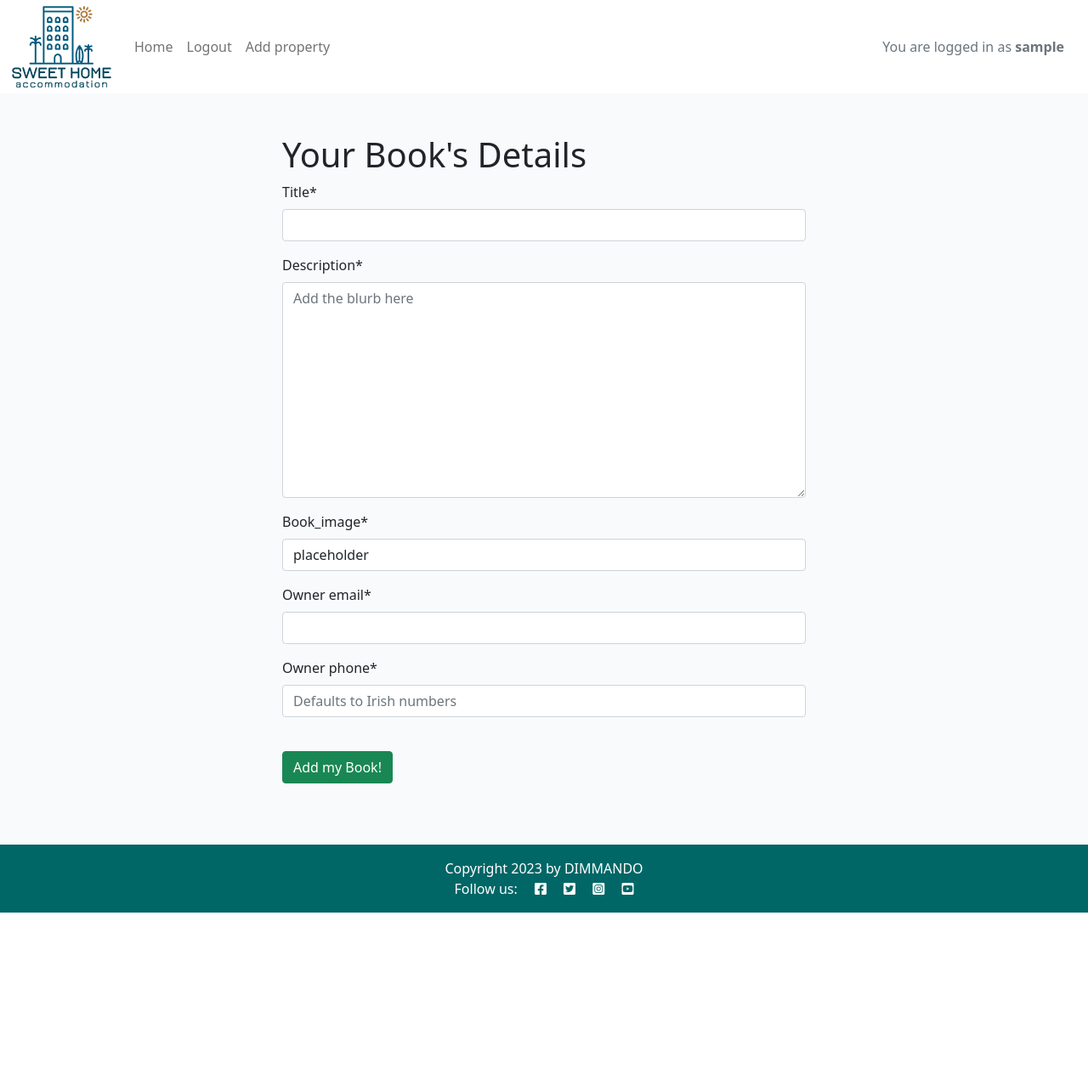
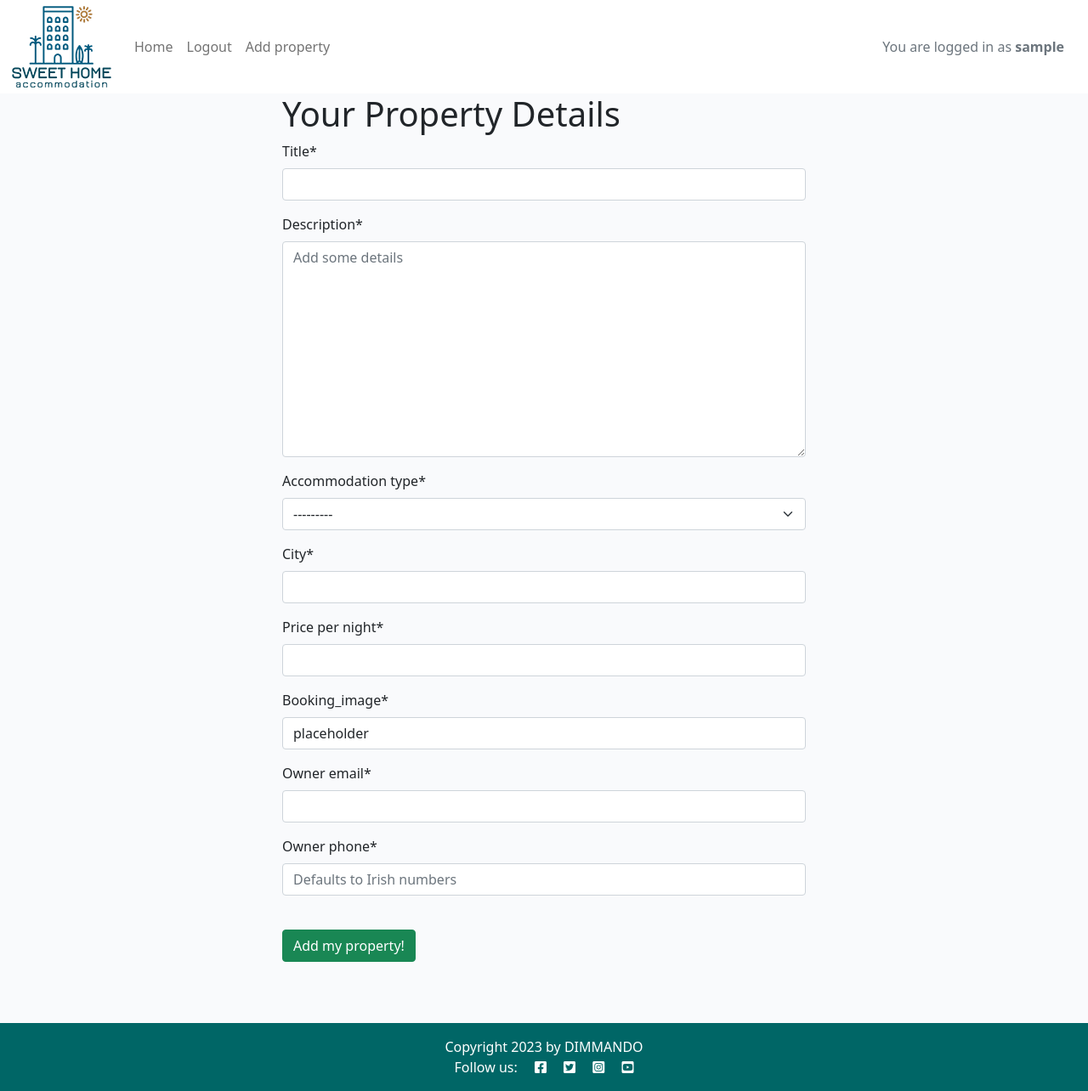
Before and after one commit to dimmando/accommodation, a Django app: page /add-book in a window 1280 px wide. Shown: the whole page at 85% size. Before the commit the page ends 1074 px from the top, so only its background shows below. Run offline with Django 4.2, Linux system fonts and the light colour scheme; the visitor is signed in with stand-in values (Sample User, id 1); some libraries are stand-ins or nearby versions.

Commit message:
Migrate model and customize admin panel

```diff
--- a/accommodation/settings.py
+++ b/accommodation/settings.py
@@ -30,7 +30,7 @@ TEMPLATES_DIR = os.path.join(BASE_DIR, 'templates')
 SECRET_KEY = os.environ.get("SECRET_KEY")
 
 # SECURITY WARNING: don't run with debug turned on in production!
-DEBUG = True
+DEBUG = False
 
 ALLOWED_HOSTS = ['8000-dimmando-accommodation-rwbebsbzbvq.ws.codeinstitute-ide.net', '.herokuapp.com']
 
--- a/booking/forms.py
+++ b/booking/forms.py
@@ -14,30 +14,16 @@ class BookForm(forms.ModelForm):
     class Meta:
         model = BookPost
         fields = [
+            'title',
+            'description',
             'accommodation_type',
-            'title',
-            'book_image',
+            'city',
             'price_per_night',
-            'city',
+            'booking_image',
             'owner_email',
             'owner_phone',
-            'description',
         ]
 
-
-    # class Meta:
-    #     model = BookPost
-    #     fields = [
-    #         'title',
-    #         'book_author',
-    #         'description',
-    #         'genre',
-    #         'condition',
-    #         'reserved',
-    #         'book_image',
-    #         'owner_email',
-    #         'owner_phone',
-    #     ]
 
     def __init__(self, *args, **kwargs):
         """
@@ -47,13 +33,12 @@ class BookForm(forms.ModelForm):
         self.helper = FormHelper()
         self.helper.layout = Layout(
             Field('title'),
-            Field('book_author'),
-            Field('description', placeholder="Add the blurb here"),
-            Field('genre'),
-            Field('condition'),
-            Field('reserved'),
-            Field('book_image'),
+            Field('description', placeholder="Add some details"),
+            Field('accommodation_type'),
+            Field('city'),
+            Field('price_per_night'),
+            Field('booking_image'),
             Field('owner_email'),
             Field('owner_phone', placeholder="Defaults to Irish numbers"),
-            Submit('submit', 'Add my Book!', css_class='btn btn-success my-4'),
+            Submit('submit', 'Add my property!', css_class='btn btn-success my-4'),
         )
--- a/booking/models.py
+++ b/booking/models.py
@@ -17,16 +17,7 @@ class BookPost(models.Model):
 
     """
 
-    # COND_CHOICES = (
-    #     ('as_new', 'As New'),
-    #     ('fine', 'Fine'),
-    #     ('v_good', 'Very Good'),
-    #     ('fair', 'Fair'),
-    #     ('poor', 'Poor'),
-    # )
-
     ACCOMMODATION_TYPES = [
-        ('Flat', 'Flat'),
         ('Room', 'Room'),
         ('Apartment', 'Apartment'),
         ('House', 'House'),
@@ -37,23 +28,19 @@ class BookPost(models.Model):
         User, on_delete=models.CASCADE, related_name='book_posts'
     )
 
+    title = models.CharField(max_length=50)
+    description = models.TextField()
     accommodation_type = models.CharField(max_length=10, choices=ACCOMMODATION_TYPES)
-    title = models.CharField(max_length=50)
-    book_image = CloudinaryField('book_image', default='placeholder')
-    price_per_night = models.DecimalField(max_digits=10, decimal_places=2)
     city = models.CharField(max_length=100)
+    price_per_night = models.DecimalField(max_digits=10, decimal_places=0)
+    booking_image = CloudinaryField('booking_image', default='placeholder')
+    owner_email = models.EmailField()
+    owner_phone = PhoneNumberField(region="IE")
+
+    created_on = models.DateTimeField(auto_now_add=True)
+    updated_on = models.DateTimeField(auto_now=True)
 
     slug = AutoSlugField(populate_from='title', max_length=200, unique=True)
-
-    owner_email = models.EmailField()
-    owner_phone = PhoneNumberField(region="IE")
-    description = models.TextField()
-    # book_author = models.CharField(max_length=50)
-    # genre = models.CharField(max_length=30)
-    created_on = models.DateTimeField(auto_now_add=True)
-    updated_on = models.DateTimeField(auto_now=True)
-    # reserved = models.BooleanField(default=False)
-
 
     class Meta:
         # order the posts on when they were created
@@ -72,45 +59,3 @@ class BookPost(models.Model):
         https://ngangasn.com/what-is-get_absolute_url-in-django/
         """
         return reverse('book_detail', args=[str(self.slug)])
-
-
-# class Accommodation(models.Model):
-#     """
-#     Accommodation Model
-#     """
-#     ACCOMMODATION_TYPES = [
-#         ('Flat', 'Flat'),
-#         ('Room', 'Room'),
-#         ('Apartment', 'Apartment'),
-#         ('House', 'House'),
-#         ('Villa', 'Villa'),
-#     ]
-
-#     name = models.CharField(max_length=100)
-#     description = models.TextField()
-#     address = models.CharField(max_length=255)
-#     city = models.CharField(max_length=100)
-#     country = models.CharField(max_length=100)
-#     price_per_night = models.DecimalField(max_digits=10, decimal_places=2)
-#     accommodation_type = models.CharField(
-#         max_length=20, choices=ACCOMMODATION_TYPES, default='Flat')
-#     accommodation_image = CloudinaryField('image', default='placeholder')
-
-#     def __str__(self):
-#         return self.name
-
-
-# class Booking(models.Model):
-#     first_name = models.CharField(max_length=50)
-#     last_name = models.CharField(max_length=50)
-#     phone_number = models.CharField(max_length=50)
-#     email = models.EmailField()
-#     number_of_guests = models.IntegerField(default=1)
-#     check_in_date = models.DateField()
-#     check_out_date = models.DateField()
-#     booking_date = models.DateTimeField(auto_now_add=True)
-#     user = models.ForeignKey(User, on_delete=models.CASCADE)
-#     accommodation = models.ForeignKey(Accommodation, on_delete=models.CASCADE)
-
-#     def __str__(self):
-#         return f"Booking for {self.accommodation.name} by {self.user.username}"
--- a/booking/templates/book_form.html
+++ b/booking/templates/book_form.html
@@ -4,9 +4,9 @@
 {% load cloudinary %}
 {% load crispy_forms_tags %}
 
-<!-- book form container with bookstrap margin on top and bottom -->
-<div class="container-fluid col-sm-6 mt-5 mb-5">
-    <h1>Your Book's Details</h1>
+<!-- book form container with bootstrap margin on top and bottom -->
+<div class="container-fluid col-sm-6 mb-5">
+    <h1>Your Property Details</h1>
     <div class="row">
     {% if user.is_authenticated %}
         <!-- add csrf token and crispy forms -->
--- a/booking/urls.py
+++ b/booking/urls.py
@@ -5,23 +5,15 @@ from django.http import HttpResponse
 
 urlpatterns = [
     # url for the root page
-    path('', views.BookView.as_view(), name='home'),
-    # url for the book detail page
-    path('<slug:slug>/',
-         views.BookDetail.as_view(),
-         name='book_detail'),
-    # url for adding books
-    path('add-book',
-         views.BookCreateView.as_view(),
-         name='property_create'),
-    # url for editing the book post
-    path('<slug:slug>/edit',
-         views.BookUpdateView.as_view(),
-         name='book_update'),
-    # url for deleting the book post
-    path('<slug:slug>/delete',
-         views.BookDeleteView.as_view(),
-         name='book_delete'),
+    path("", views.BookView.as_view(), name="home"),
+    # url for the booking detail page
+    path("<slug:slug>/", views.BookDetail.as_view(), name="book_detail"),
+    # url for adding property
+    path("add-book", views.BookCreateView.as_view(), name="property_create"),
+    # url for editing the property
+    path("<slug:slug>/edit", views.BookUpdateView.as_view(), name="book_update"),
+    # url for deleting the property
+    path("<slug:slug>/delete", views.BookDeleteView.as_view(), name="book_delete"),
 ]
 
-    # path("<slug:slug>/", views.post_detail, name="post_detail"),
+# path("<slug:slug>/", views.post_detail, name="post_detail"),
--- a/booking/views.py
+++ b/booking/views.py
@@ -32,7 +32,7 @@ class BookDetail(View):
 
         return render(
             request,
-            "book_detail.html",
+            "index.html",
             {
                 "book": book
             },
@@ -57,7 +57,7 @@ class BookCreateView(LoginRequiredMixin, CreateView):
         https://docs.djangoproject.com/en/4.2/ref/contrib/messages/
         https://stackoverflow.com/questions/28723266/django-display-message-after-post-form-submit
         """
-        messages.success(self.request, 'Successfully added your Book!')
+        messages.success(self.request, 'Successfully added your Property!')
         form.instance.post_owner = self.request.user
         return super().form_valid(form)
 
@@ -74,7 +74,7 @@ class BookUpdateView(LoginRequiredMixin, UserPassesTestMixin, UpdateView):
     def test_func(self):
         """
         Method to only allow the post_owner of the
-        book post to update that post
+        property post to update that post
         https://stackoverflow.com/questions/65402719/updateview-and-preventing-users-from-editing-other-users-content
         """
         book = self.get_object()
@@ -85,10 +85,10 @@ class BookUpdateView(LoginRequiredMixin, UserPassesTestMixin, UpdateView):
     def form_valid(self, form):
         """
         Method to set the user that edited to the post_owner (post author)
-        message set to update the user when the book has been posted
+        message set to update the user when the property has been posted
         https://stackoverflow.com/questions/28723266/django-display-message-after-post-form-submit
         """
-        messages.success(self.request, 'Successfully updated your Book!')
+        messages.success(self.request, 'Successfully updated your Property!')
         form.instance.post_owner = self.request.user
         return super().form_valid(form)
 
@@ -116,7 +116,7 @@ class BookDeleteView(LoginRequiredMixin, UserPassesTestMixin, DeleteView):
         On success, report success message for deletion
         https://stackoverflow.com/questions/24822509/success-message-in-deleteview-not-shown
         """
-        messages.success(self.request, "Your Book has been deleted!")
+        messages.success(self.request, "Your Property has been deleted!")
         return reverse('home')
     template_name = 'book_delete.html'
 
--- a/templates/base.html
+++ b/templates/base.html
@@ -11,7 +11,7 @@
 <html class="h-100" lang="en">
 
 <head>
-    <title>CodeStar Blog</title>
+    <title>SWEET HOME | accommodation service</title>
     <meta name="viewport" content="width=device-width, initial-scale=1">
 
     <!-- Google Fonts CSS -->
@@ -28,6 +28,11 @@
 
     <!-- Custom CSS -->
     <link rel="stylesheet" href="{% static 'css/style.css' %}">
+
+    <!-- Favicons -->
+    <link rel="apple-touch-icon" sizes="180x180" href="{% static 'images/favicon/apple-touch-icon.png' %}">
+    <link rel="icon" type="image/png" sizes="32x32" href="{% static 'images/favicon/favicon-32x32.png' %}">
+    <link rel="icon" type="image/png" sizes="16x16" href="{% static 'images/favicon/favicon-16x16.png' %}">
 
 </head>
 
@@ -117,6 +122,15 @@
 
 {% block extras %}
 {% endblock %}
+
+<script>
+    // Toast messages disappear after 3 seconds
+    setTimeout(function () {
+        let messages = document.getElementById("msg");
+        let alert = new bootstrap.Alert(messages);
+        alert.close();
+    }, 3000)
+</script>
 </body>
 
 </html>
```
Also changed, not shown: booking/admin.py (+11 -2 lines), booking/migrations/0001_initial.py (added), booking/migrations/0002_remove_bookpost_book_image_bookpost_booking_image.py (added), static/images/favicon/apple-touch-icon.png (added), static/images/favicon/favicon-16x16.png (added), static/images/favicon/favicon-32x32.png (added), 3 other files.
